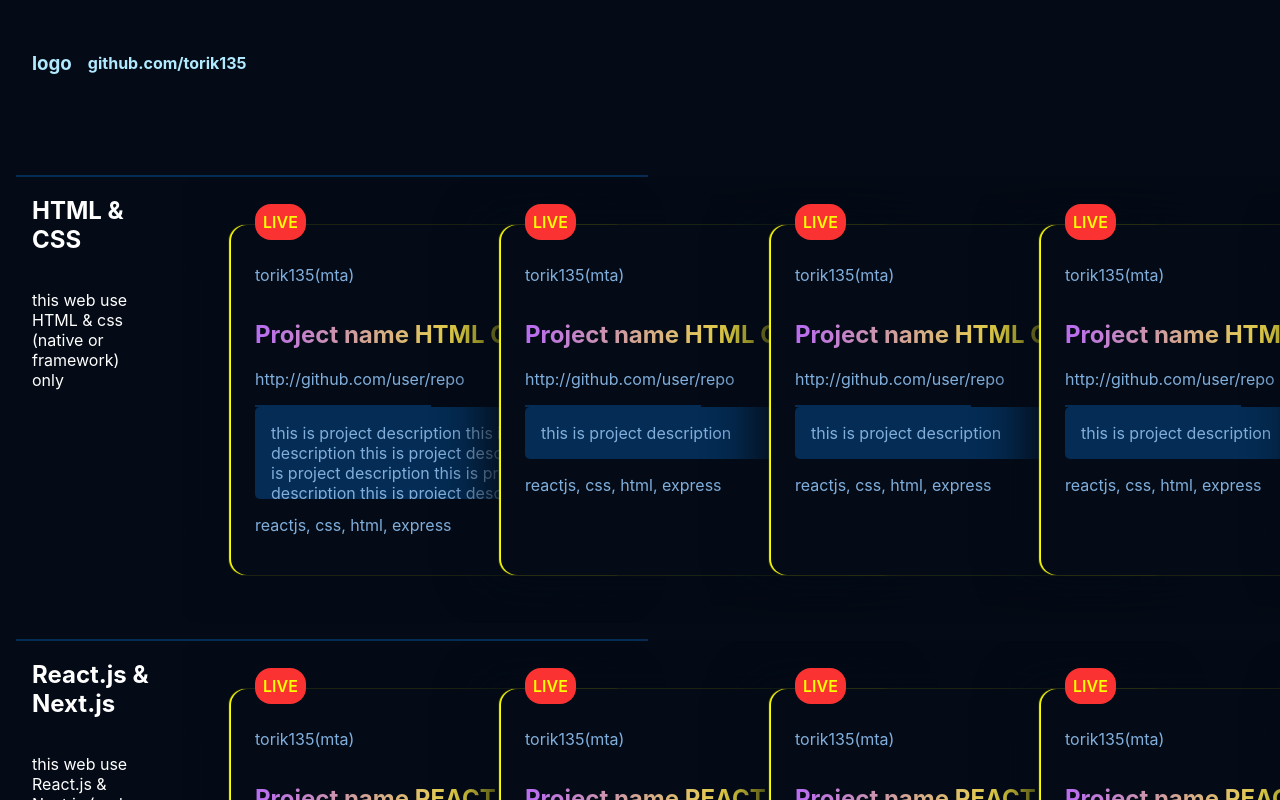
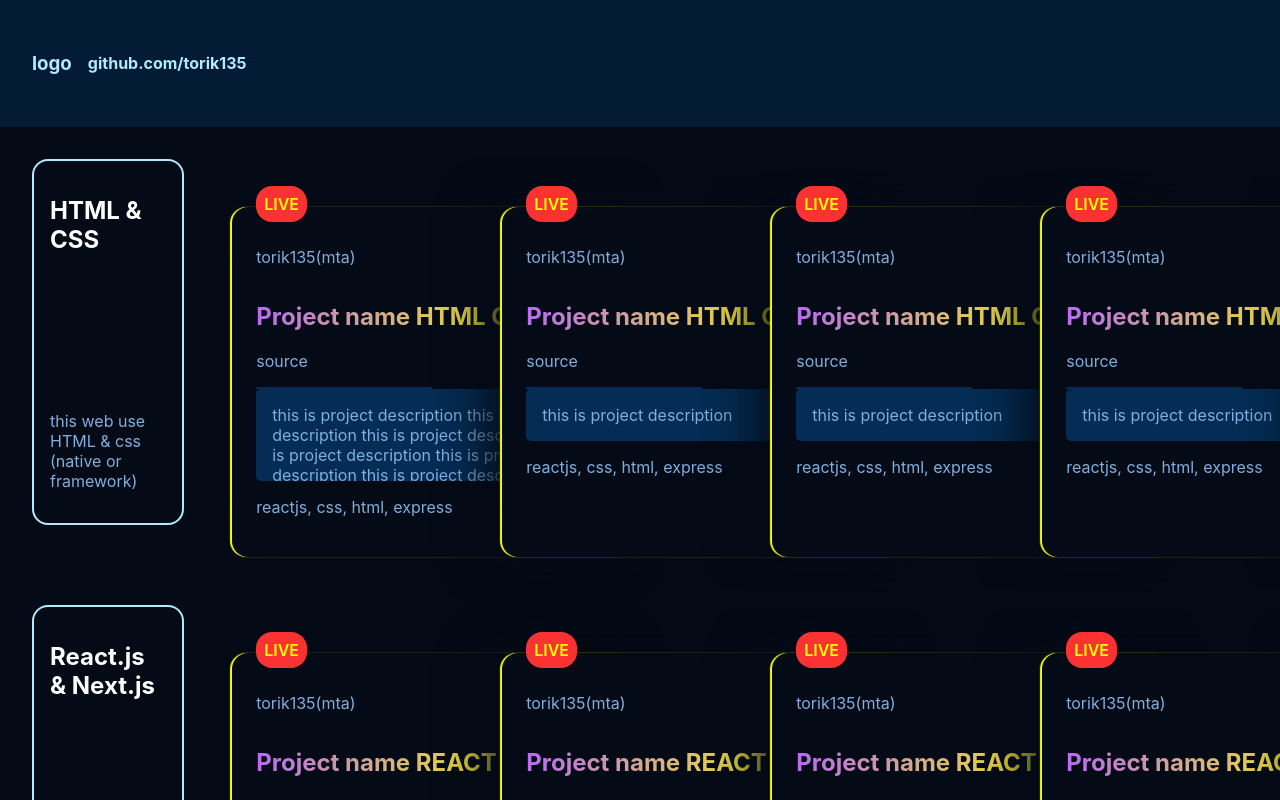
Before and after one commit to torik135/portofolio-repo, a Next.js app: page / in a window 1280 px wide. Shown: the top 800 px of the page. Built offline with nearby package versions, Linux system fonts and the light colour scheme.

Commit message:
edit link & styling

```diff
--- a/components/Container.jsx
+++ b/components/Container.jsx
@@ -7,12 +7,12 @@ const Container = () => {
     return (
         <div className="container">
 
-            <div className="divider"></div>
+            {/* <div className="divider"></div> */}
 
             <div className="container-card">
                 <div className="container-card_header">
                     <h2>HTML & CSS</h2>
-                    <p>this web use HTML & css (native or framework) only</p>
+                    <p>this web use HTML & css (native or framework)</p>
                 </div>
 
                 <div className="container-content card-list">
@@ -36,7 +36,7 @@ const Container = () => {
 
             </div>
 
-            <div className="divider"></div>
+            {/* <div className="divider"></div> */}
 
             <div className="container-card">
                 <div className="container-card_header">
--- a/components/projects/Projects.jsx
+++ b/components/projects/Projects.jsx
@@ -7,7 +7,7 @@ const Projects = ({name, code, web_link, desc, author, tech}) => {
             <p className="projects-author">{author}</p>
 
             <h2>{name}</h2>
-            <a href={code} className="projects-code" target="_blank" rel="noreferrer">{code}</a>
+            <a href={code} className="projects-code" target="_blank" rel="noreferrer">source</a>
 
             <div className="divider"></div>
 
--- a/styles/container.css
+++ b/styles/container.css
@@ -17,6 +17,15 @@
   flex-direction: column;
   width: 13rem;
   padding-right: 2rem;
+  border: 2px solid var(--color-text-light);
+  border-radius: 16px;
+  padding: 1rem;
+  margin-bottom: 5rem;
+  justify-content: space-between;
+}
+
+.container-card_header p {
+  color: var(--color-text);
 }
 
 .container-content {
--- a/styles/header.css
+++ b/styles/header.css
@@ -1,5 +1,5 @@
 .header-container {
-  background: var(--color-bg);
+  background: var(--color-footer);
   color: var(--color-text-light);
 }
 
--- a/styles/projects.css
+++ b/styles/projects.css
@@ -29,6 +29,10 @@
 
 .projects-code {
   color: var(--color-text);
+}
+
+.projects-code:hover {
+  color: var(--color-yellow);
 }
 
 .projects-content {
```
